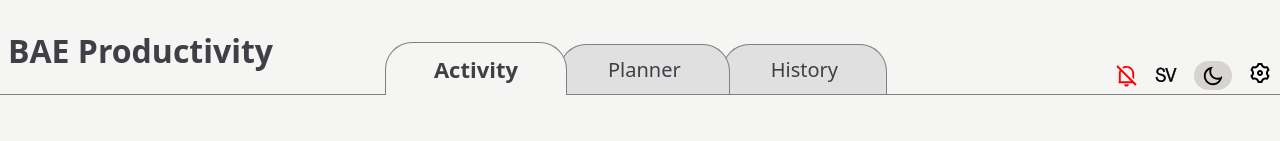
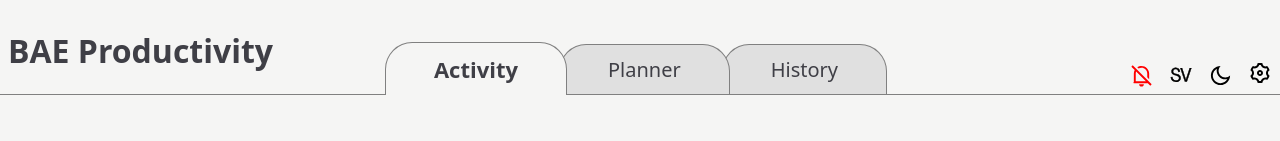
Before and after one commit to ollewarne/linkoping-pps, a React (Vite) app: page / in a window 1280 px wide. Shown: the top 141 px of the page. Built offline with nearby package versions, Linux system fonts and the light colour scheme.

Commit message:
updating to root styling for button

```diff
--- /dev/null
+++ b/src/components/ThemeToggle/ThemeToggle.module.css
@@ -0,0 +1,4 @@
+.themeBtn img {
+    height: 23px !important;
+    width: 23px !important;
+}
--- a/src/components/ThemeToggle/ThemeToggle.tsx
+++ b/src/components/ThemeToggle/ThemeToggle.tsx
@@ -1,12 +1,13 @@
 import { ThemeProvider, useTheme } from "../../contexts/ThemeContext";
 import "./ThemeToggle-module.css";
+import styles from "./ThemeToggle.module.css";
 
 function ThemeToggleButton() {
   const {theme, toggleTheme} = useTheme();
 
   return (
     <button
-      className="theme-toggle-btn"
+      className={`header-btn ${styles.themeBtn}`}
       onClick={toggleTheme}
       aria-label={`Change to ${theme === "light" ? "dark" : "light"} theme`}
     >
```
